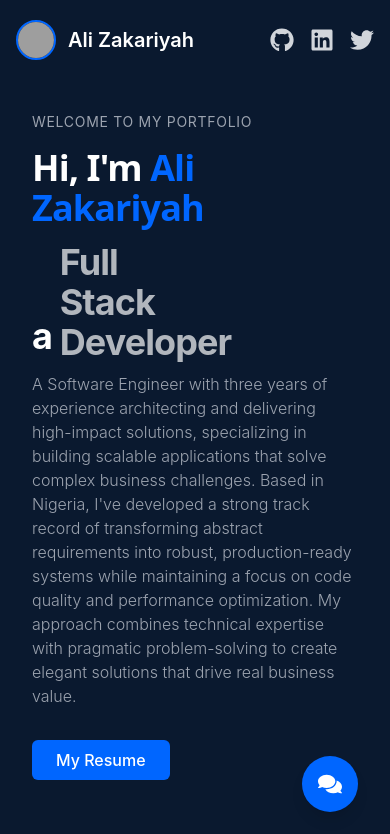
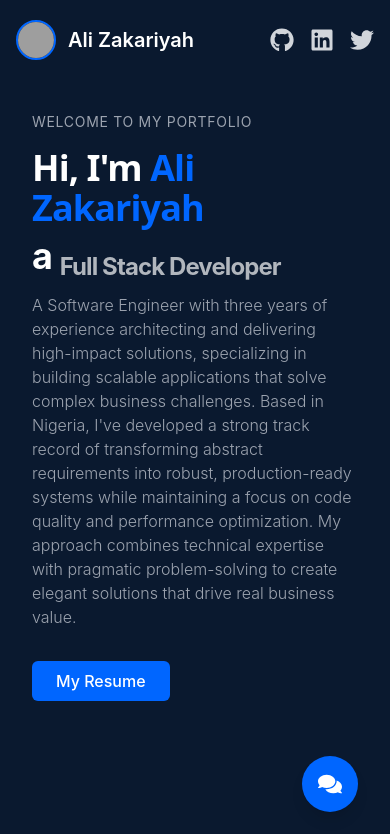
Before and after one commit to alibaba0010/My-Portfolio, a React (Vite) app: page / in a window 390 px wide. Shown: the top 834 px of the page. Built offline with nearby package versions, Linux system fonts and the light colour scheme; grey boxes are pictures that could not be loaded.

Commit message:
fix: update scroll function to target resume section and simplify role display

```diff
--- a/src/components/Hero.jsx
+++ b/src/components/Hero.jsx
@@ -22,8 +22,8 @@ function Hero() {
     return () => clearInterval(interval);
   }, []);
 
-  const scrollToAbout = () => {
-    const aboutSection = document.getElementById("about");
+  const scrollToResume = () => {
+    const aboutSection = document.getElementById("resume");
     if (aboutSection) {
       aboutSection.scrollIntoView({ behavior: "smooth" });
     }
@@ -72,16 +72,9 @@ function Hero() {
                     animate={{ y: 0, opacity: 1 }}
                     exit={{ y: -20, opacity: 0 }}
                     transition={{ duration: 0.5 }}
-                    className="inline-block"
+                    className="inline-block text-2xl sm:text-3xl md:text-4xl lg:text-5xl whitespace-nowrap"
                   >
-                    <span className="hidden sm:inline">{roles[roleIndex]}</span>
-                    <span className="sm:hidden">
-                      {roles[roleIndex].split(" ").map((word, i) => (
-                        <span key={i} className="block">
-                          {word}
-                        </span>
-                      ))}
-                    </span>
+                    {roles[roleIndex]}
                   </motion.span>
                 </AnimatePresence>
               </motion.span>
@@ -103,7 +96,7 @@ function Hero() {
               real business value.
             </motion.p>
             <motion.button
-              onClick={scrollToAbout}
+              onClick={scrollToResume}
               className="px-6 sm:px-8 py-2 sm:py-3 bg-[#0066ff] text-white rounded-md font-medium hover:bg-[#0052cc] transition-colors"
               whileHover={{ scale: 1.05 }}
               whileTap={{ scale: 0.95 }}
```
